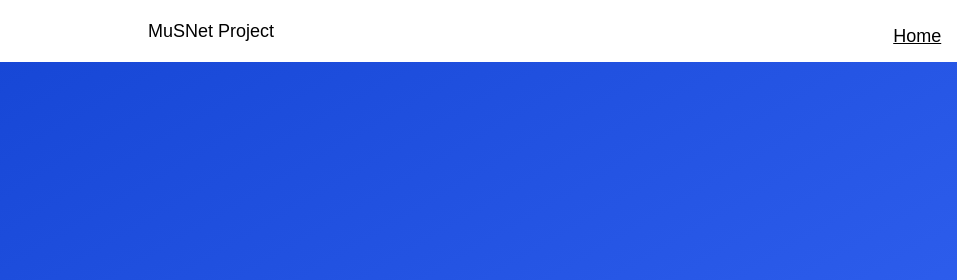
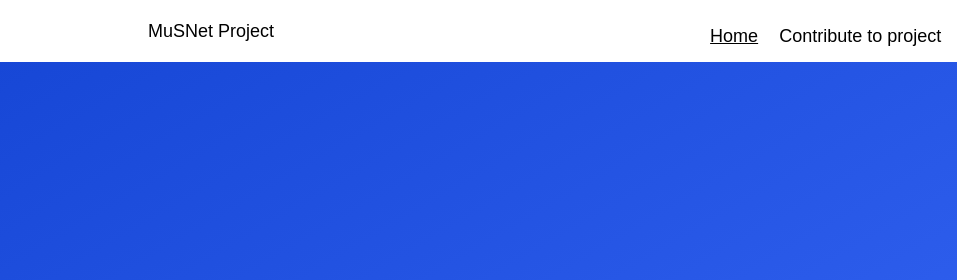
Before and after one commit to musnetproject/musnetproject.github.io, a plain HTML site: page index.html in a window 1280 px wide. Shown: the top 280 px of the page, 0-957 px from the left. Drawn offline with Linux system fonts and the light colour scheme.

Commit message:
Add element to navigation bar for contributions to project

```diff
--- a/index.html
+++ b/index.html
@@ -28,6 +28,11 @@
               <li>
                 <a href="index.html" alt="Home">
                   <span class="link-text current-page">Home</span>
+                </a>
+              </li>
+              <li>
+                <a href="https://forms.gle/SuoLqSvU23Kzyd4p6" alt="Contribute to project">
+                  <span class="link-text">Contribute to project</span>
                 </a>
               </li>
               <li>
```
